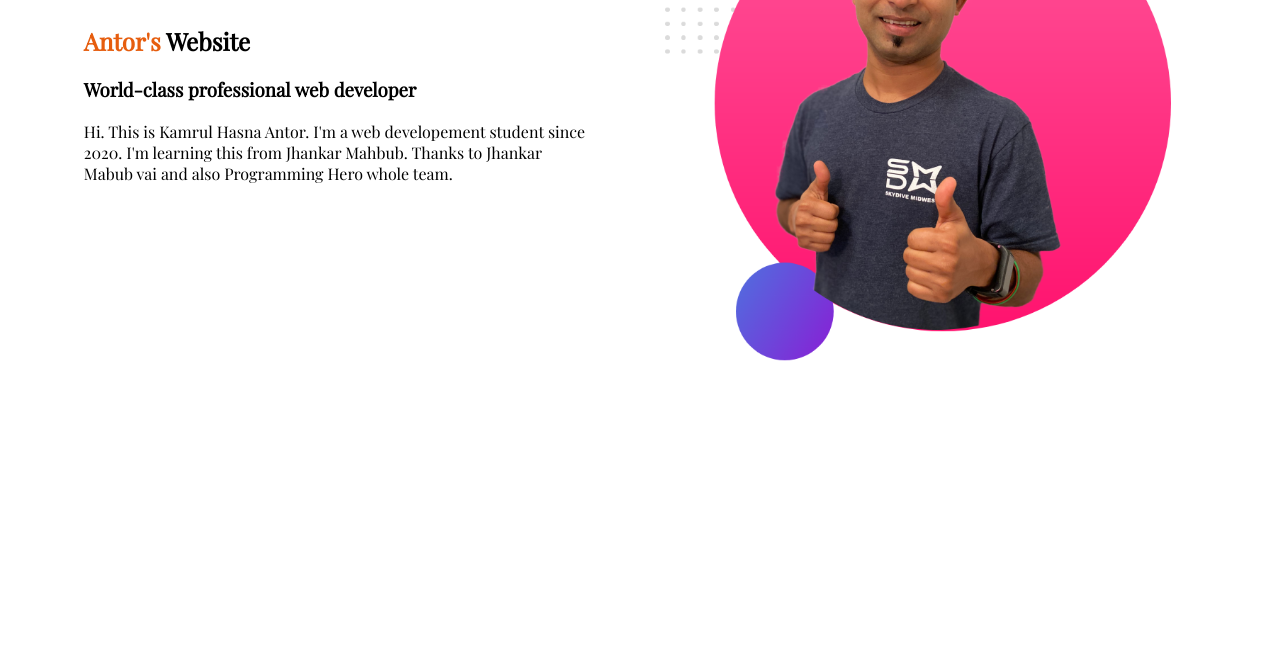
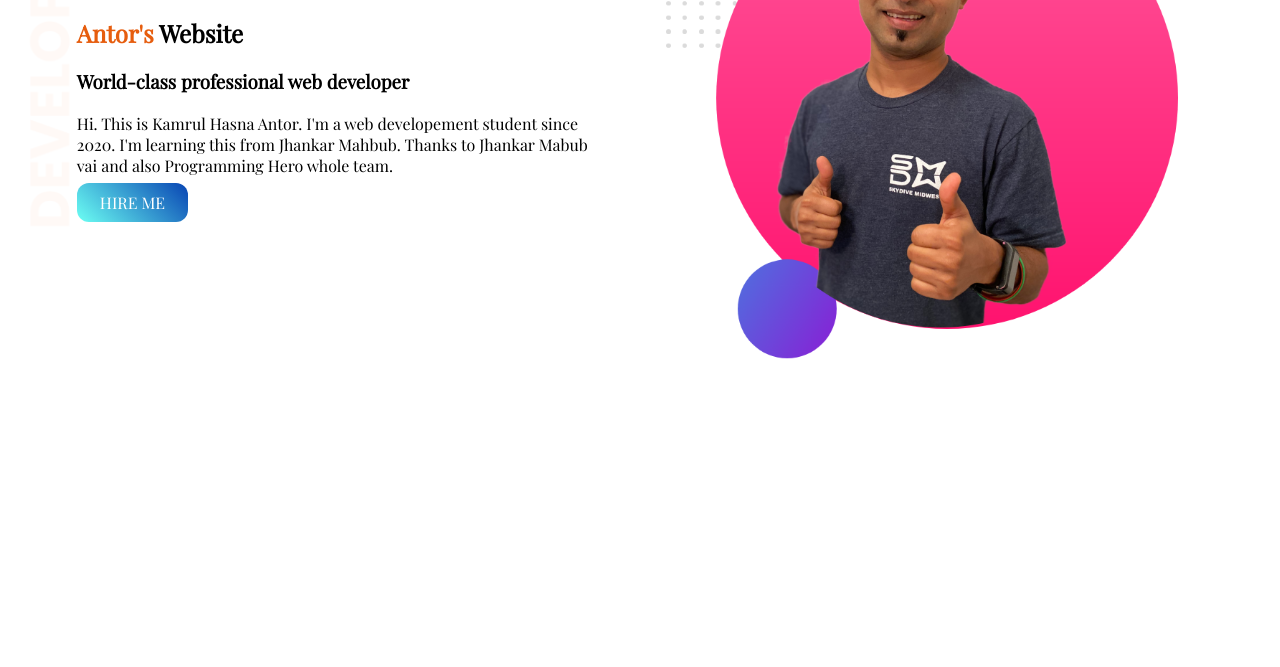
Before and after one commit to kamrul-hasan-antor/web-portfolio, a plain HTML site: page index.html in a window 1280 px wide. Shown: the part 133-800 px from the top of the page. Drawn offline with nearby package versions, Linux system fonts and the light colour scheme.

Commit message:
finish-top-part

```diff
--- a/index.html
+++ b/index.html
@@ -11,12 +11,13 @@
 
     </head>
     <body>
-        <section>
+        <section class="top-banner">
             <div class="half-width">
                 <h1>Welcome To</h1>
                 <h2><span class="name-highlight">Antor's</span> Website</h2>
                 <h3>World-class professional web developer</h3>
                 <p>Hi. This is Kamrul Hasna Antor. I'm a web developement student since 2020. I'm learning this from Jhankar Mahbub. Thanks to Jhankar Mabub vai and also Programming Hero whole team.</p>
+                <a class="link-button" href="https://www.programming-hero.com/" target="blank" >HIRE ME</a>
             </div>
             <div class="half-width">
                 <img src="images/jhankar2.png">
--- a/style.css
+++ b/style.css
@@ -1,5 +1,7 @@
 body{
     font-family: 'Playfair Display', serif;
+    margin: 0;
+    padding: 0;
 }
 h1{
     font-size: 50px;
@@ -16,3 +18,17 @@ h1{
 .half-width img{
     width: 100%;
 }
+.top-banner{
+    background-image: url("images/top-banner.png");
+    background-repeat: no-repeat;
+}
+section{
+    height: 550px;
+}
+.link-button{
+    text-decoration: none;
+    background-image: linear-gradient(45deg, rgba(0, 255, 234, 0.575), rgb(8, 68, 179));
+    padding: 9px 23px;
+    border-radius: 12px;
+    color: white;
+}
```
